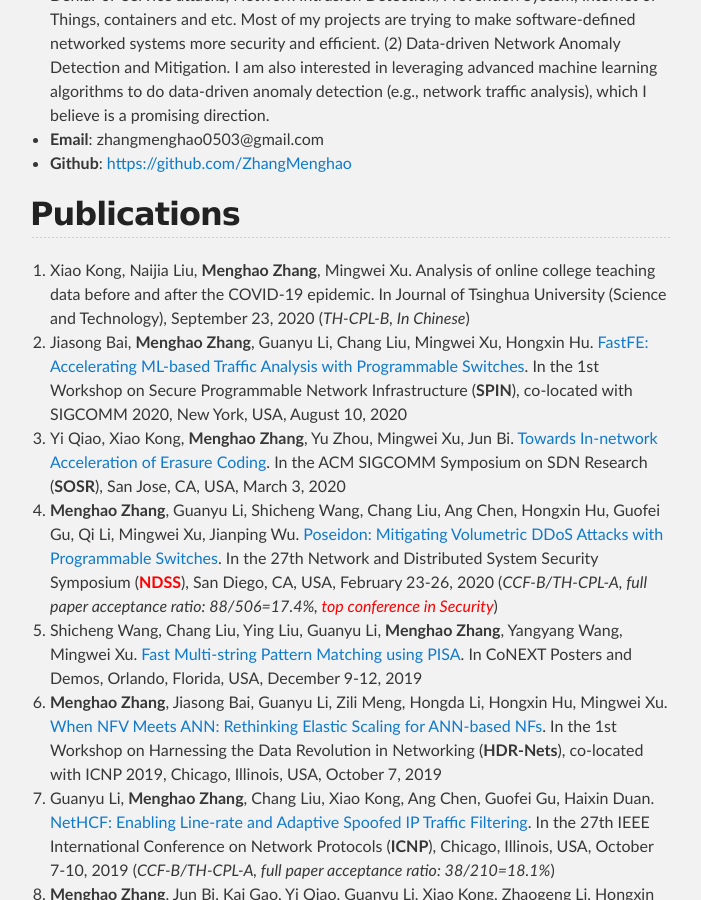
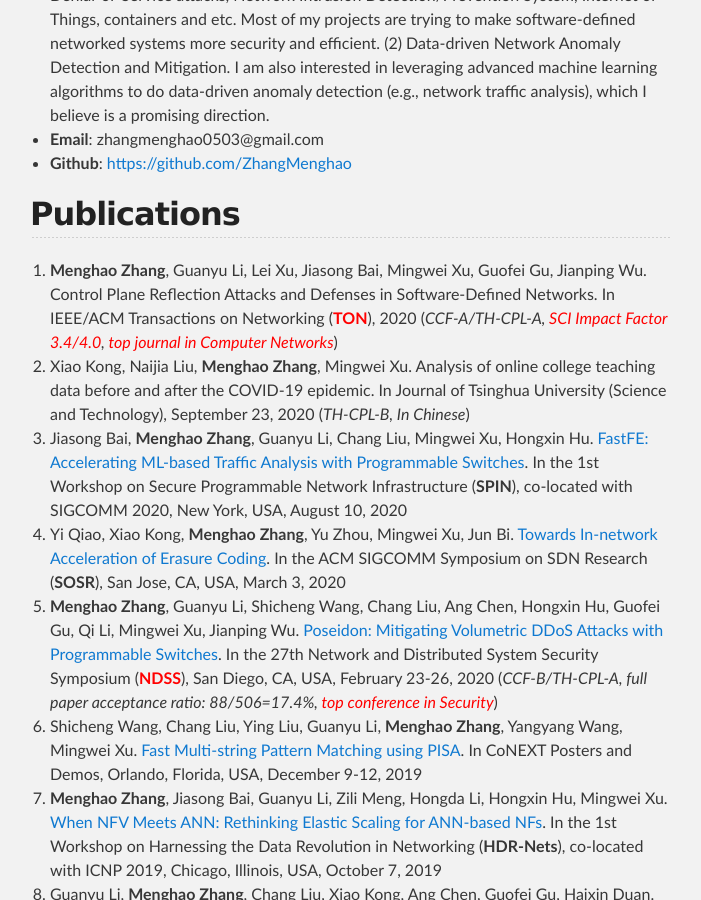
Before and after one commit to zhangmenghao/zhangmenghao.github.io, a Jekyll site: the page built from index.md, in a window 1280 px wide and 900 px high, scrolled down 789 px. Shown: the whole window, without its empty margins (290-991 px from the left). Built offline with Jekyll 4.4.1, drawn with Linux system fonts in a browser that asks for light colours.

Commit message:
Update TON

```diff
--- a/index.md
+++ b/index.md
@@ -18,6 +18,7 @@ category: Tech
 
 ## Publications
 
+15. __Menghao Zhang__, Guanyu Li, Lei Xu, Jiasong Bai, Mingwei Xu, Guofei Gu, Jianping Wu. Control Plane Reflection Attacks and Defenses in Software-Defined Networks. In IEEE/ACM Transactions on Networking (**<font color='red'>TON</font>**), 2020 (*CCF-A/TH-CPL-A, <font color='red'>SCI Impact Factor 3.4/4.0</font>, <font color='red'>top journal in Computer Networks</font>*)
 14. Xiao Kong, Naijia Liu, __Menghao Zhang__, Mingwei Xu.
 Analysis of online college teaching data before and after the COVID-19 epidemic.
 <!-- COVID-19疫情前后高校在线教学数据分析 -->
```
